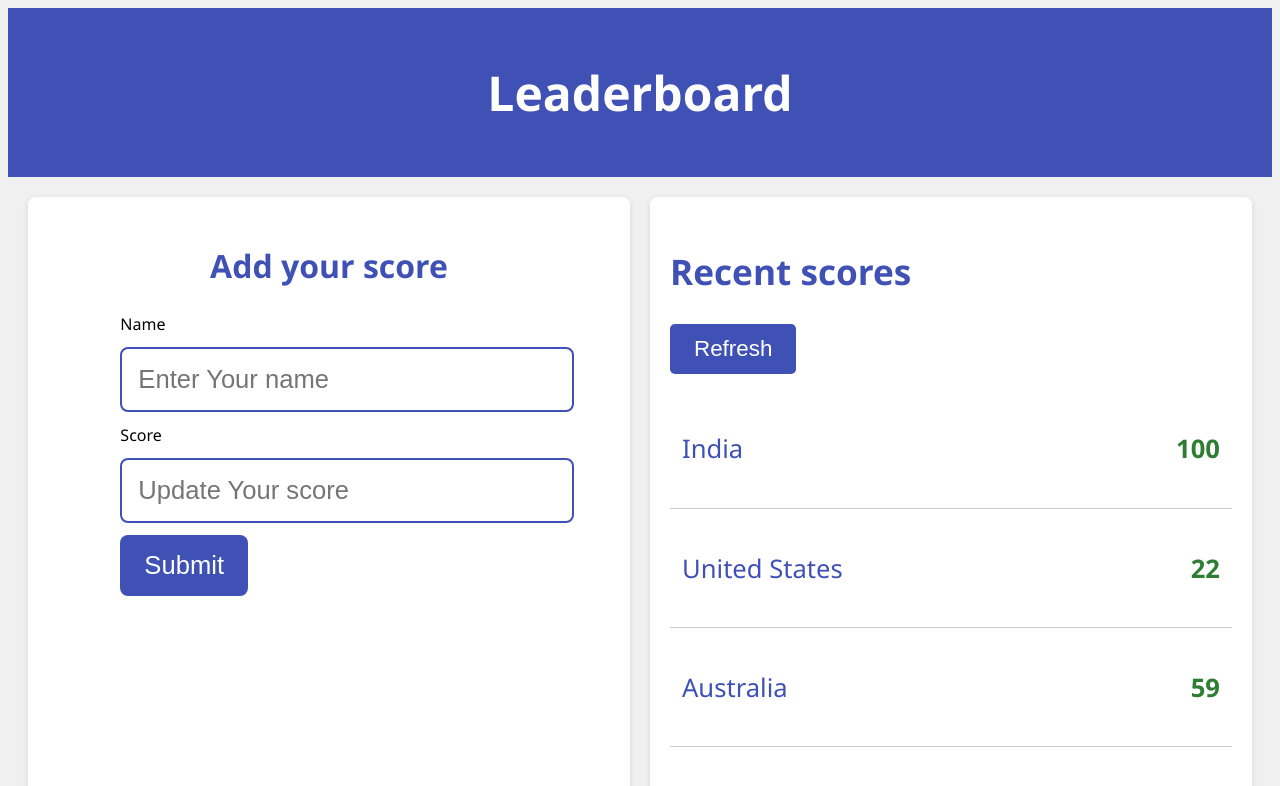
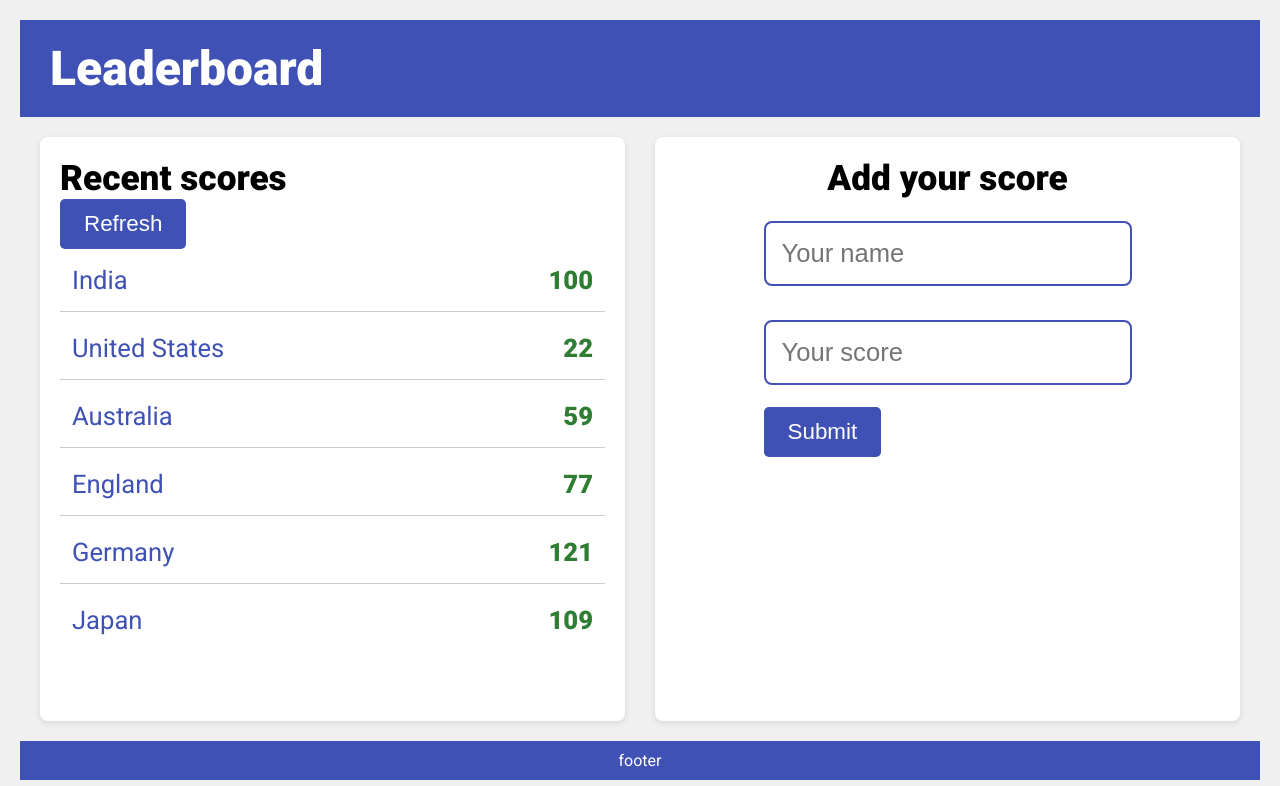
Before and after one commit to the-faizmohammad/leaderboard-game, a website built with webpack: page src/index.html in a window 1280 px wide. Shown: the top 786 px of the page. Built offline with nearby package versions, Linux system fonts and the light colour scheme.

Commit message:
update structure of index.html

```diff
--- a/src/index.html
+++ b/src/index.html
@@ -8,30 +8,14 @@
     <title>Leaderboard-game</title>
 </head>
 <body>
-<header>
+    <header>
         <h1 class="header">Leaderboard</h1>
     </header>
     <main>
-    <!-- section to add the name and score -->
-        <section class="add-scores">
-            <h2 class="scores-heading">Add your score</h2>
-            <form action="#" method="POST">
-                <div class="user-input">
-                    <label for="name">Name</label>
-                    <input type="text" id="name" placeholder="Enter Your name" required />
-                </div>
-                <div class="user-input">
-                    <label for="score">Score</label>
-                    <input type="number" id="score" placeholder="Update Your score" required />
-                </div>
-                <div class="submit-button">
-                    <button type="button" id="add-score">Submit</button>
-                </div>
-            </form>
-        </section>
-  <section class="leaderboard">
+        <!-- sections that shows score board -->
+        <section class="leaderboard">
             <div class="header">
-                <h2 class="heading">Recent scores</h2>
+                <h2 class="title">Recent scores</h2>
                 <button id="scores-refresh" type="button">Refresh</button>
             </div>
             <ul class="scores-list">
@@ -62,9 +46,26 @@
                 </li>
             </ul>
         </section>
-</main>
-<footer class="footer">
-        copyright:@the-faizmohammad
+        <!-- section to add the name and score -->
+        <section class="add-scores">
+            <h2 class="title">Add your score</h2>
+            <form action="#" method="POST">
+                <div class="user-input">
+                    <label for="name"></label>
+                    <input type="text" id="name" placeholder="Your name" required/>
+                </div>
+                <div class="user-input">
+                    <label for="score"></label>
+                    <input type="number" id="score" placeholder="Your score" required/>
+                </div>
+                <div class="submit-btn">
+                    <button type="button" id="add-score">Submit</button>
+                </div>
+            </form>
+        </section>
+    </main>
+    <footer class="footer">
+        footer
     </footer>
 </body>
 </html>
--- a/src/styles.css
+++ b/src/styles.css
@@ -1,9 +1,16 @@
+* {
+  margin: 0;
+  padding: 0;
+  box-sizing: border-box;
+}
+
 body {
-  font-family: 'Segoe UI', Tahoma, Geneva, Verdana, sans-serif;
+  font-family: 'Roboto', sans-serif;
   display: flex;
   flex-direction: column;
   height: 100vh;
   background-color: #f0f0f0;
+  padding: 20px;
 }
 
 header,
@@ -15,18 +22,23 @@ footer {
 header {
   background-color: #3f51b5;
   color: #fff;
-  text-align: center;
+  text-align: left;
   padding: 20px 0;
+}
+
+.title {
+  font-size: 2.2rem;
 }
 
 header h1 {
   font-size: 3rem;
+  margin-left: 30px;
 }
 
 main {
   display: grid;
   grid-template-columns: 1fr 1fr;
-  gap: 20px;
+  gap: 30px;
   flex-grow: 1;
 }
 
@@ -41,11 +53,29 @@ section {
   display: flex;
   justify-content: space-between;
   align-items: center;
+  padding: 20px 0;
 }
 
 .heading {
   font-size: 2.2rem;
   color: #3f51b5;
+}
+
+#scores-refresh,
+#add-score {
+  padding: 12px 24px;
+  font-size: 1.4rem;
+  background-color: #3f51b5;
+  color: #fff;
+  border: none;
+  border-radius: 5px;
+  cursor: pointer;
+  transition: background-color 0.3s ease;
+}
+
+#scores-refresh:hover,
+#add-score:hover {
+  background-color: #2e7d32;
 }
 
 .scores-list {
@@ -59,6 +89,7 @@ li {
   align-items: center;
   padding: 16px 12px;
   border-bottom: 1px solid #ccc;
+  margin-bottom: 5px;
 }
 
 li:last-child {
@@ -80,26 +111,11 @@ li:last-child {
   display: flex;
   flex-direction: column;
   align-items: center;
+  padding: 20px;
 }
 
-.scores-heading {
-  font-size: 2rem;
-  color: #3f51b5;
-}
-
-#scores-refresh {
-  padding: 12px 24px;
-  font-size: 1.4rem;
-  background-color: #3f51b5;
-  color: #fff;
-  border: none;
-  border-radius: 5px;
-  cursor: pointer;
-  transition: background-color 0.3s ease;
-}
-
-#scores-refresh:hover {
-  background-color: #2e7d32;
+.user-input {
+  margin: 10px 0;
 }
 
 .user-input input {
@@ -111,7 +127,7 @@ li:last-child {
   font-size: 1.6rem;
 }
 
-.submit-button button {
+.submit-btn button {
   background-color: #3f51b5;
   color: #fff;
   border: none;
@@ -122,7 +138,7 @@ li:last-child {
   transition: background-color 0.3s ease;
 }
 
-.submit-button button:hover {
+.submit-btn button:hover {
   background-color: #2e7d32;
 }
 
```
